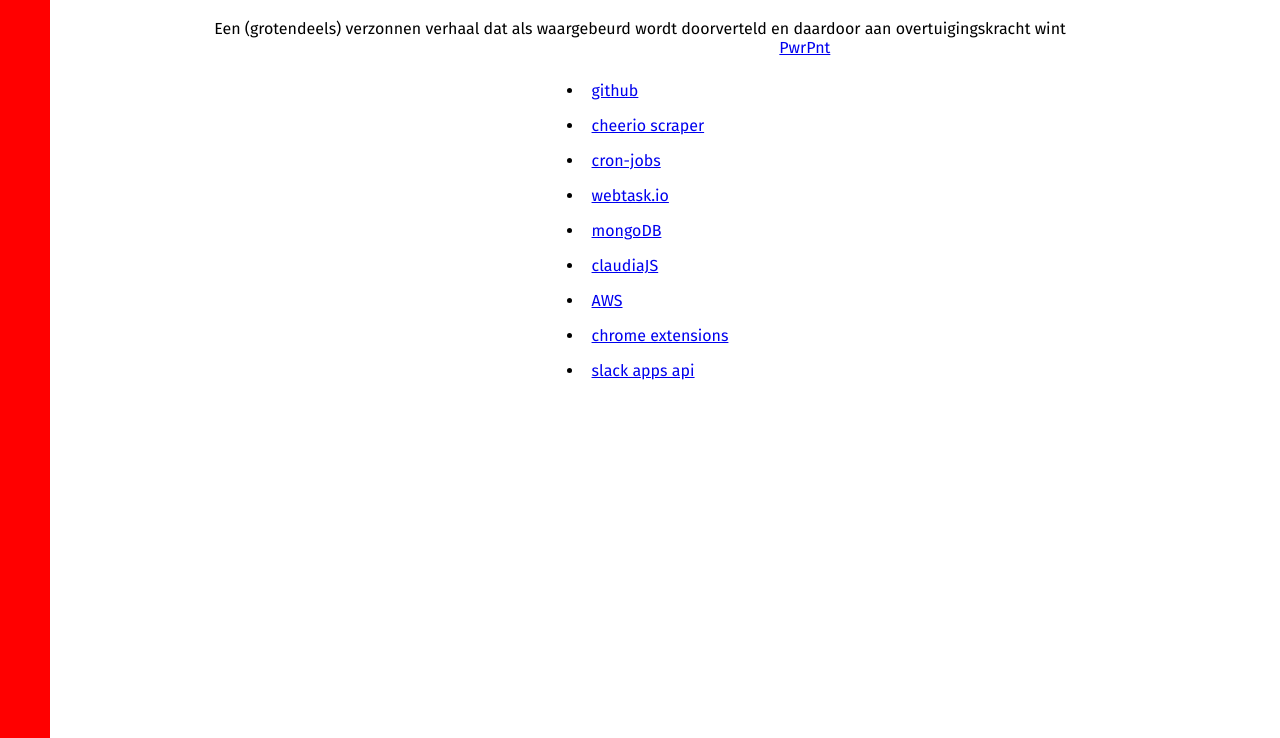
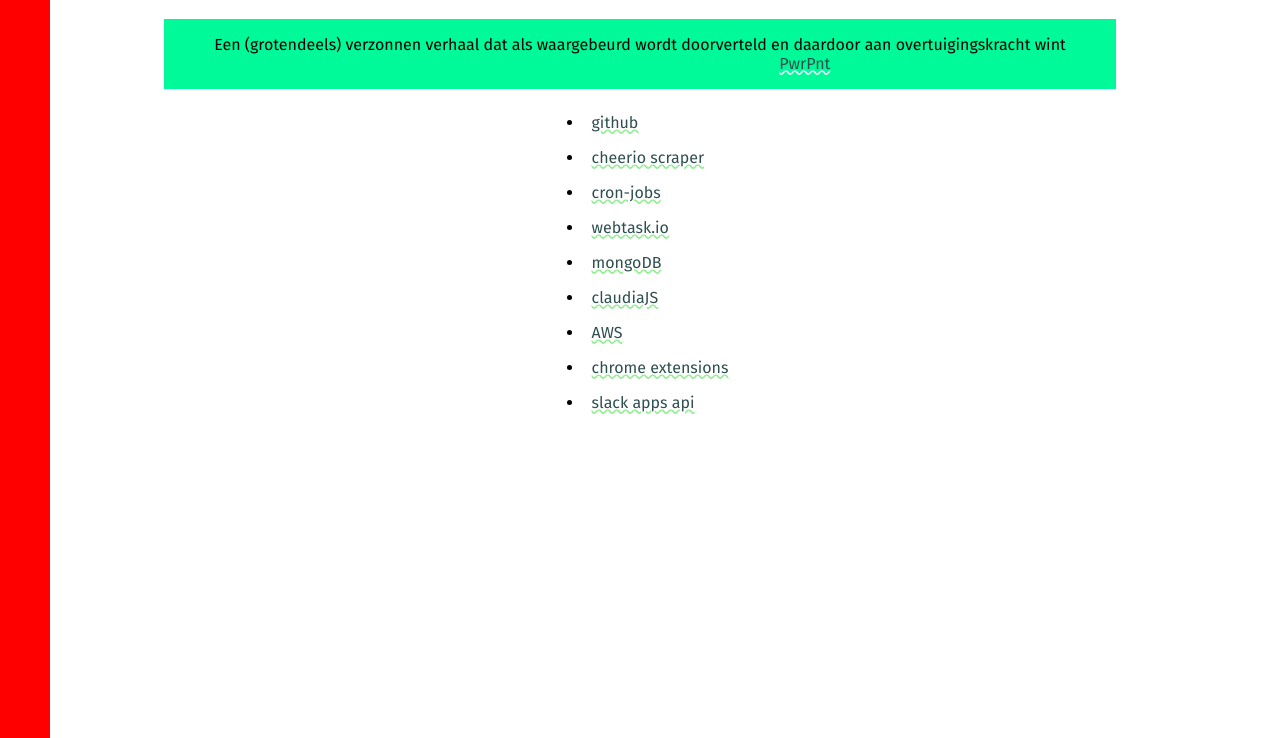
Before and after one commit to ThomasAndrewMacLean/broodjeApp, a browser extension: page docs/index.html in a window 1280 px wide. Shown: the part 62-800 px from the top of the page. Drawn offline with Linux system fonts and the light colour scheme.

Commit message:
Update style.css

```diff
--- a/docs/style.css
+++ b/docs/style.css
@@ -30,4 +30,18 @@
 div > a {
     float: right;
     margin-right: 30%;
+    text-decoration-color: white;
 }
+
+div {
+    background: mediumspringgreen;
+    color: black;
+    z-index: 1;
+    padding: 1rem 0;
+}
+
+a{
+    color: darkslategray;
+    text-decoration-color: lightgreen;
+    text-decoration-style: wavy;
+}
```
